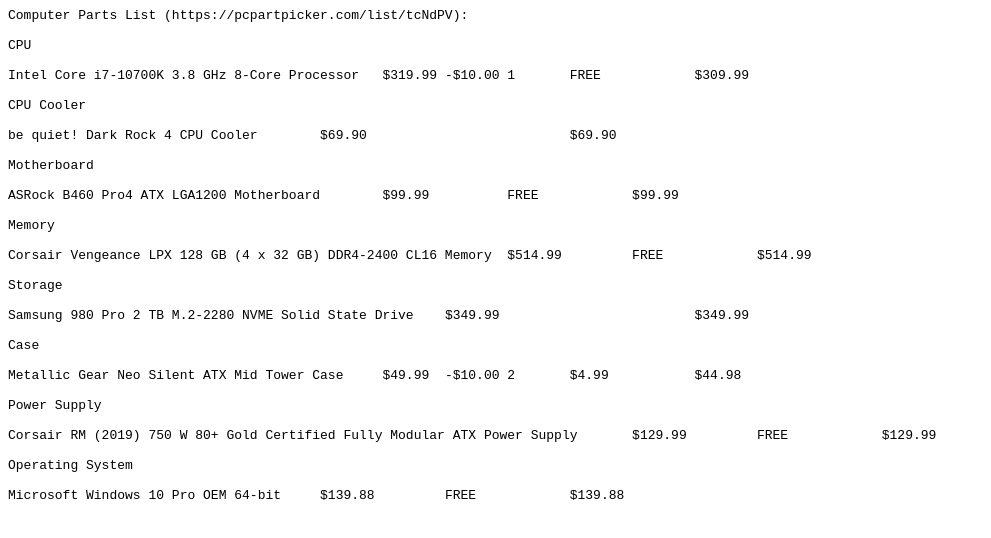
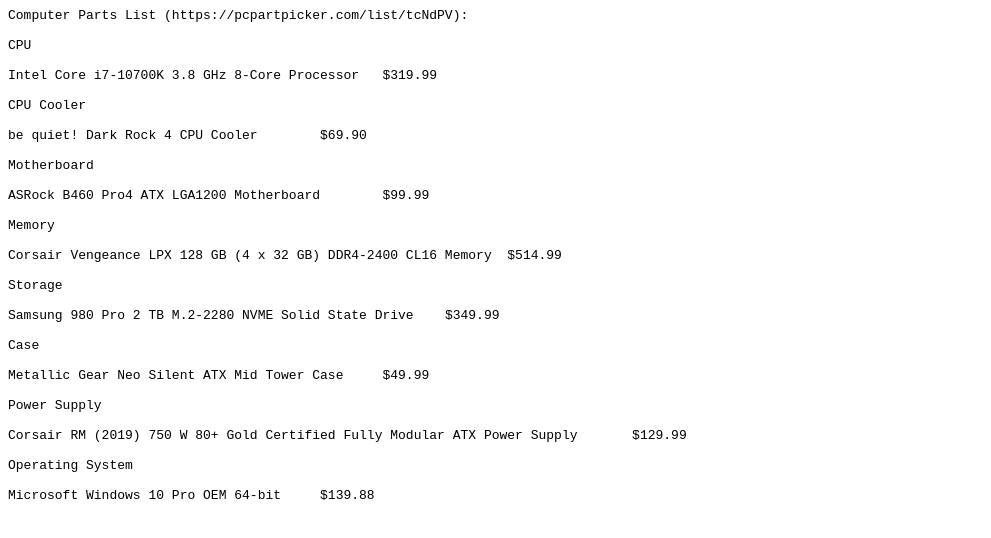
Before and after one commit to drew2002/drew2002.github.io, a plain HTML site: page index.html in a window 1280 px wide. Shown: the whole page, without its empty margins (0-991 px from the left). Drawn offline with Linux system fonts and the light colour scheme.

Commit message:
Update index.html

```diff
--- a/index.html
+++ b/index.html
@@ -6,36 +6,35 @@ Computer Parts List (https://pcpartpicker.com/list/tcNdPV):
 
 CPU
 
-Intel Core i7-10700K 3.8 GHz 8-Core Processor	$319.99	-$10.00 1	FREE		$309.99
+Intel Core i7-10700K 3.8 GHz 8-Core Processor	$319.99
 
 CPU Cooler
 
-be quiet! Dark Rock 4 CPU Cooler	$69.90				$69.90
+be quiet! Dark Rock 4 CPU Cooler	$69.90
 
 Motherboard
 
-ASRock B460 Pro4 ATX LGA1200 Motherboard	$99.99		FREE		$99.99
+ASRock B460 Pro4 ATX LGA1200 Motherboard	$99.99
 
 Memory
 
-Corsair Vengeance LPX 128 GB (4 x 32 GB) DDR4-2400 CL16 Memory	$514.99		FREE		$514.99
+Corsair Vengeance LPX 128 GB (4 x 32 GB) DDR4-2400 CL16 Memory	$514.99
 
 Storage
 
-Samsung 980 Pro 2 TB M.2-2280 NVME Solid State Drive	$349.99				$349.99
+Samsung 980 Pro 2 TB M.2-2280 NVME Solid State Drive	$349.99
 
 Case
 
-Metallic Gear Neo Silent ATX Mid Tower Case	$49.99	-$10.00 2	$4.99		$44.98
+Metallic Gear Neo Silent ATX Mid Tower Case	$49.99
 
 Power Supply
 
-Corsair RM (2019) 750 W 80+ Gold Certified Fully Modular ATX Power Supply	$129.99		FREE		$129.99
+Corsair RM (2019) 750 W 80+ Gold Certified Fully Modular ATX Power Supply	$129.99
 
 Operating System
 
-Microsoft Windows 10 Pro OEM 64-bit	$139.88		FREE		$139.88
-
+Microsoft Windows 10 Pro OEM 64-bit	$139.88
       </pre>
     </body>
   </html>
```
